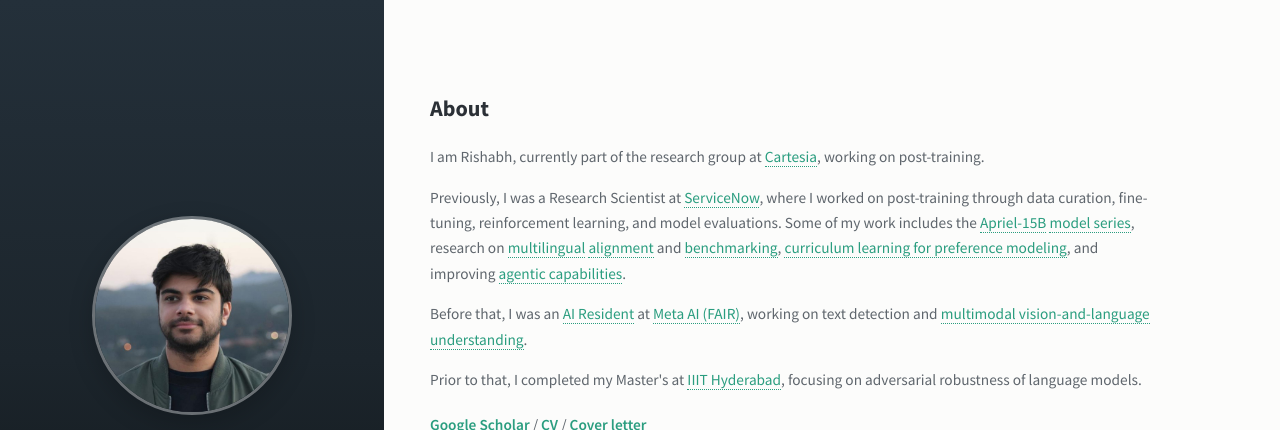
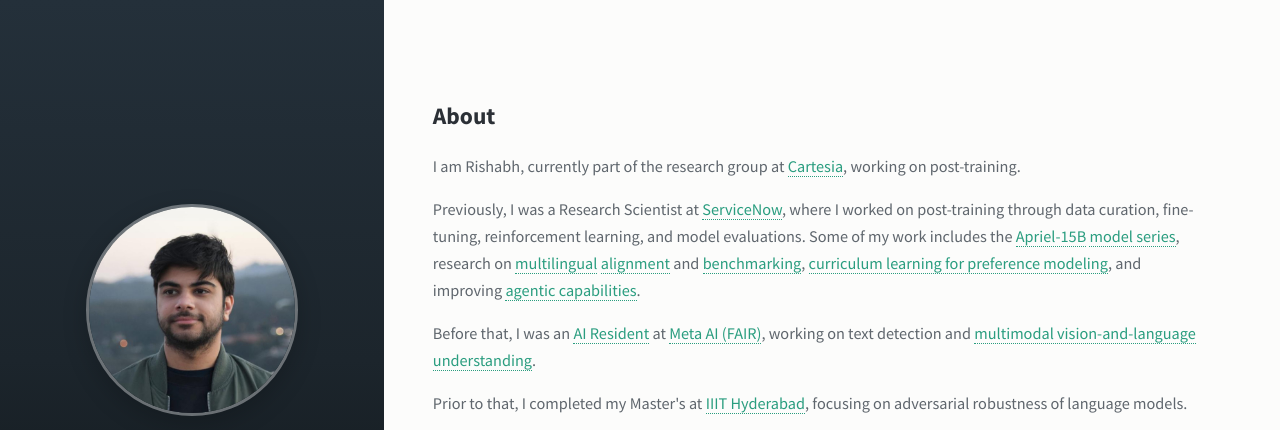
Before and after one commit to RishabhMaheshwary/RishabhMaheshwary.github.io, a plain HTML site: page index.html in a window 1280 px wide. Shown: the top 430 px of the page. Drawn offline with Linux system fonts and the light colour scheme; some icons are missing.

Commit message:
Bump base font to ~90% scale, rename profile photo
Co-authored-by: Cursor <cursoragent@cursor.com>

```diff
--- a/index.html
+++ b/index.html
@@ -33,7 +33,7 @@
 
         body {
             font-family: "Source Sans Pro", Helvetica, sans-serif;
-            font-size: 11.5pt;
+            font-size: 12.2pt;
             font-weight: 400;
             line-height: 1.65em;
             color: var(--text);
@@ -336,7 +336,7 @@
     <header id="sidebar">
         <div class="inner">
             <a href="#" class="image avatar">
-                <img src="img/pic.jpeg" alt="Rishabh Maheshwary">
+                <img src="img/profile.jpg" alt="Rishabh Maheshwary">
             </a>
             <div class="identity">
                 <p><strong>Rishabh Maheshwary</strong></p>
```
Also changed, not shown: img/profile.jpg (renamed from img/pic.jpeg).
